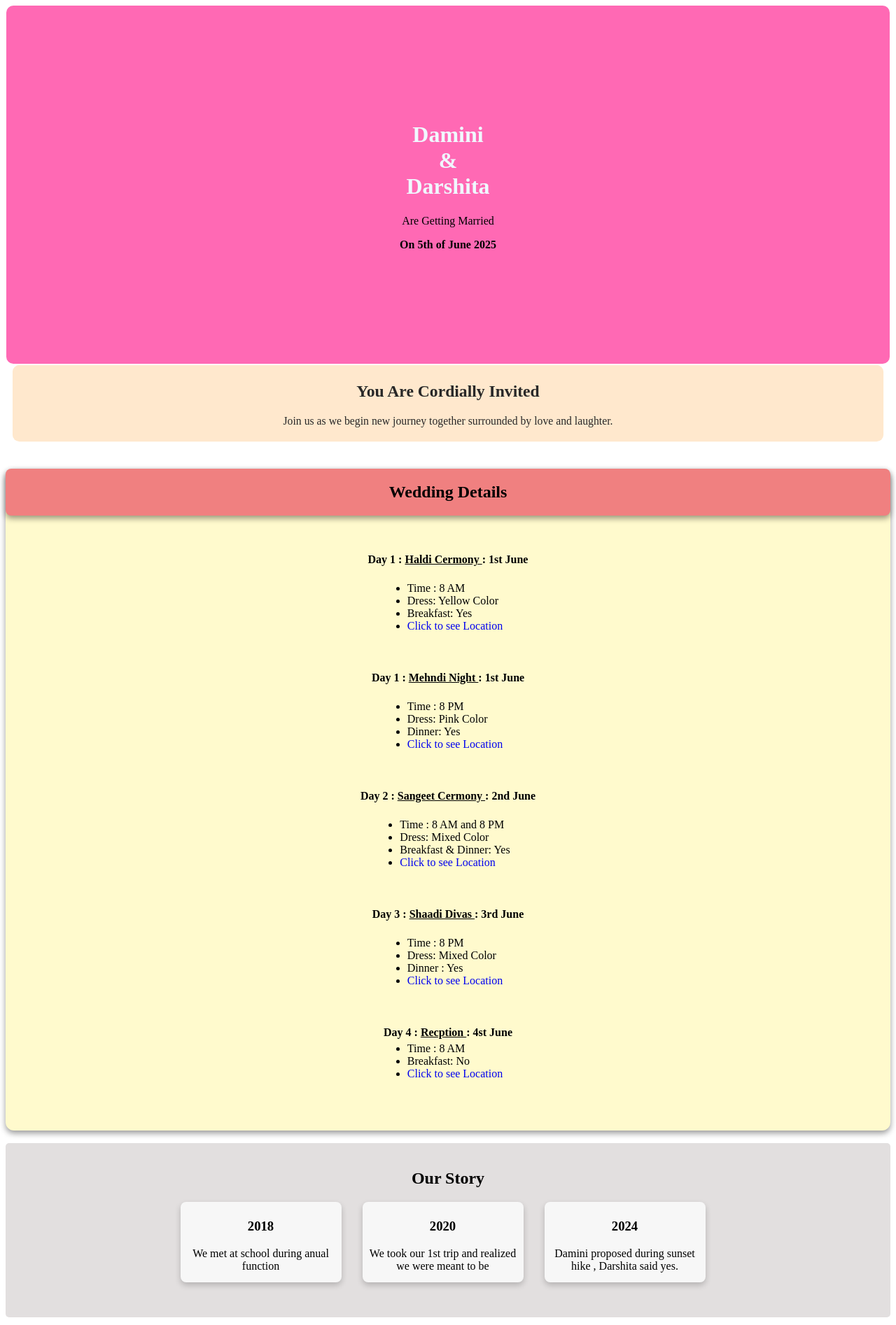
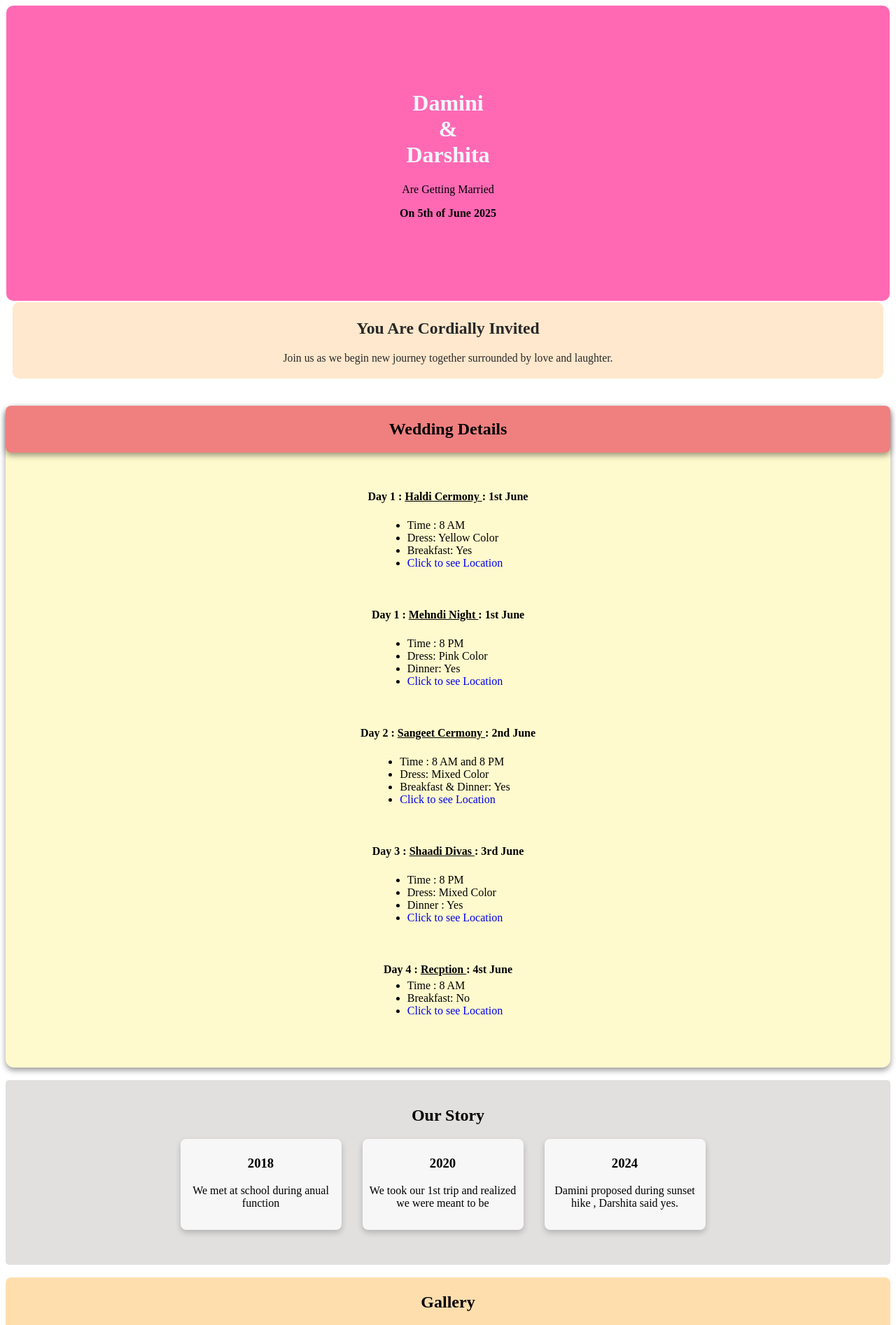
Before and after one commit to Satishv1/Marrige-Invitation, a plain HTML site: page index.html in a window 1280 px wide. Shown: the top 1894 px of the page at 70% size. Drawn offline with Linux system fonts and the light colour scheme.

Commit message:
Update styles.css

```diff
--- a/styles.css
+++ b/styles.css
@@ -4,7 +4,7 @@
 .heading{
     background-color:hotpink;
     text-align:center;
-    padding: 145px;
+    padding: 100px;
     margin:1px;
     border-radius:10px;
     animation: fadeZoomin 3s ease-out forwards;
@@ -13,6 +13,10 @@
 
 
 }
+body{
+    font-family: 'jost';
+}
+
 @keyframes fadeZoomin{
     to{
     opacity: 1;
@@ -95,7 +99,7 @@ a{
     border-radius:8px;
     padding:5px;
     box-shadow: 0px 4px 8px rgba(1,1,1,0.2);
-    height: 105px;
+    height: 120px;
     width:220;
     text-align: center;
 }
@@ -137,7 +141,7 @@ img{
 
 }
 .social-icons a{
-    margin: 0 12px;
+    margin: 0 15px;
     font-size:24px;
     text-decoration: none;
 
```
